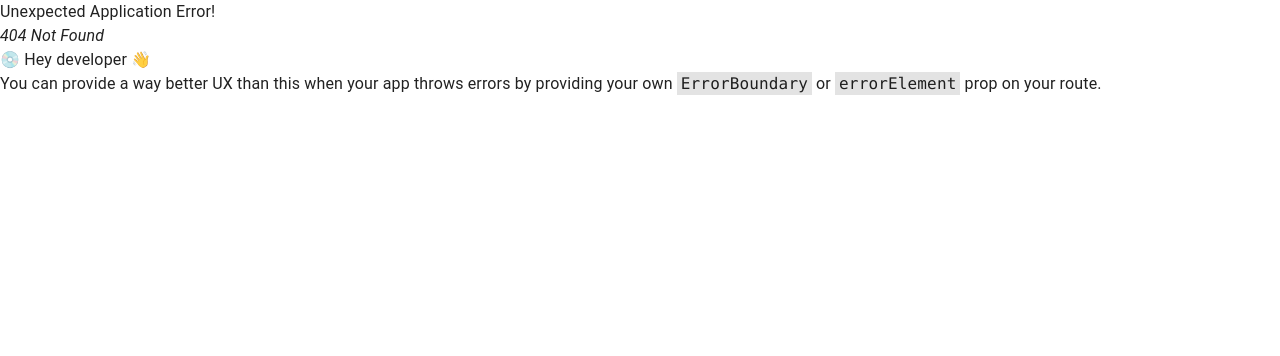
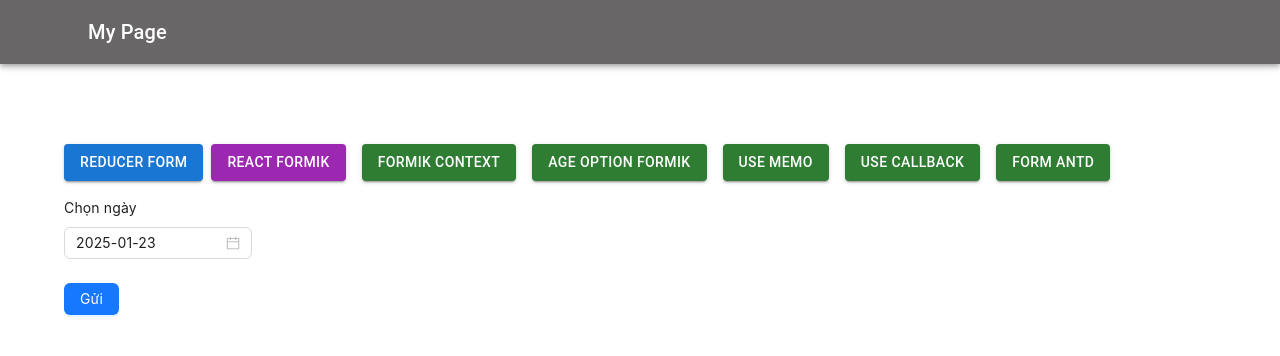
Before and after one commit to Thinhhanghieu/practise-react, a React (Create React App) app: page /react-hook-form-antd in a window 1280 px wide. Before the commit this address had no page. Shown: the top 356 px of the page. Built offline with nearby package versions, Linux system fonts and the light colour scheme.

Commit message:
Add format utc time with antd

```diff
--- /dev/null
+++ b/src/pages/ReactHookFormAntd.tsx
@@ -0,0 +1,55 @@
+import React from "react";
+import { useForm, Controller } from "react-hook-form";
+import { DatePicker, Button, Form } from "antd";
+import dayjs from "dayjs";
+import utc from "dayjs/plugin/utc";
+
+dayjs.extend(utc);
+
+type FormValues = {
+  date: string | null; // Sử dụng chuỗi ISO 8601 để lưu trữ ngày ở định dạng UTC
+};
+
+const ReactHookForm: React.FC = () => {
+  const { control, handleSubmit } = useForm<FormValues>({
+    defaultValues: {
+      date: "2025-01-23T17:00:00Z",
+    },
+  });
+
+  const onSubmit = (data: any) => {
+    console.log("Dữ liệu form:", data);
+    console.log(dayjs(data));
+
+    // Xử lý dữ liệu form tại đây
+  };
+
+  return (
+    <Form onFinish={handleSubmit(onSubmit)} layout="vertical">
+      <Form.Item label="Chọn ngày">
+        <Controller
+          name="date"
+          control={control}
+          render={({ field }) => (
+            <DatePicker
+              {...field}
+              value={field.value ? dayjs(field.value) : null}
+              onChange={(date) => {
+                console.log(date);
+
+                const utcDate = date ? date.utc().format() : null;
+                field.onChange(utcDate);
+              }}
+            />
+          )}
+        />
+      </Form.Item>
+
+      <Button type="primary" htmlType="submit">
+        Gửi
+      </Button>
+    </Form>
+  );
+};
+
+export default ReactHookForm;
--- a/src/pages/UseMemo.tsx
+++ b/src/pages/UseMemo.tsx
@@ -4,7 +4,11 @@ interface ExpensiveComponentProps {
   number: number;
 }
 
-const ExpensiveComponent: React.FC<ExpensiveComponentProps> = ({ number }) => {
+const ExpensiveComponent: React.FC<ExpensiveComponentProps> = React.memo(({ number }) => {
+
+  console.log("render");
+
+  const [count, setCount] = useState(1)
   // Hàm tính toán đắt đỏ
   const computeExpensiveValue = (num: number): number => {
     console.log('Calculating...');
@@ -18,8 +22,10 @@ const ExpensiveComponent: React.FC<ExpensiveComponentProps> = ({ number }) => {
   // Sử dụng useMemo để ghi nhớ giá trị tính toán
   const expensiveValue = useMemo(() => computeExpensiveValue(number), [number]);
 
-  return <div>Expensive Value: {expensiveValue}</div>;
-};
+  return <div>Expensive Value: {expensiveValue}
+  <button onClick={() => setCount(count +1)} >   Incresase</button>
+  </div>;
+});
 
 const UseMemo: React.FC = () => {
   const [count, setCount] = useState<number>(0);
```
Also changed, not shown: package.json (+4 -3 lines), src/router/routes.tsx (+7 -0 lines), 1 other file (tests, documents, lock files or other folders).
